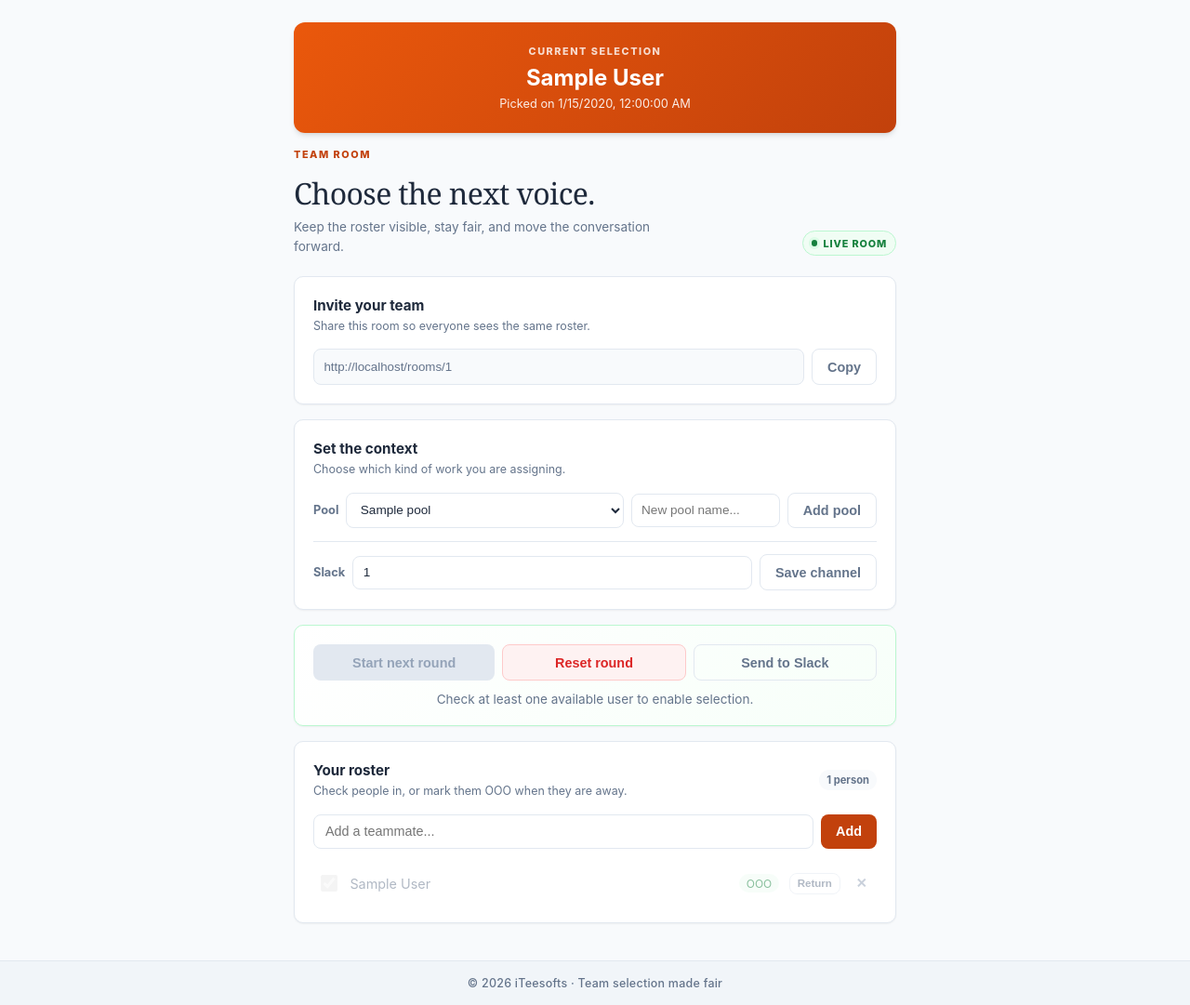
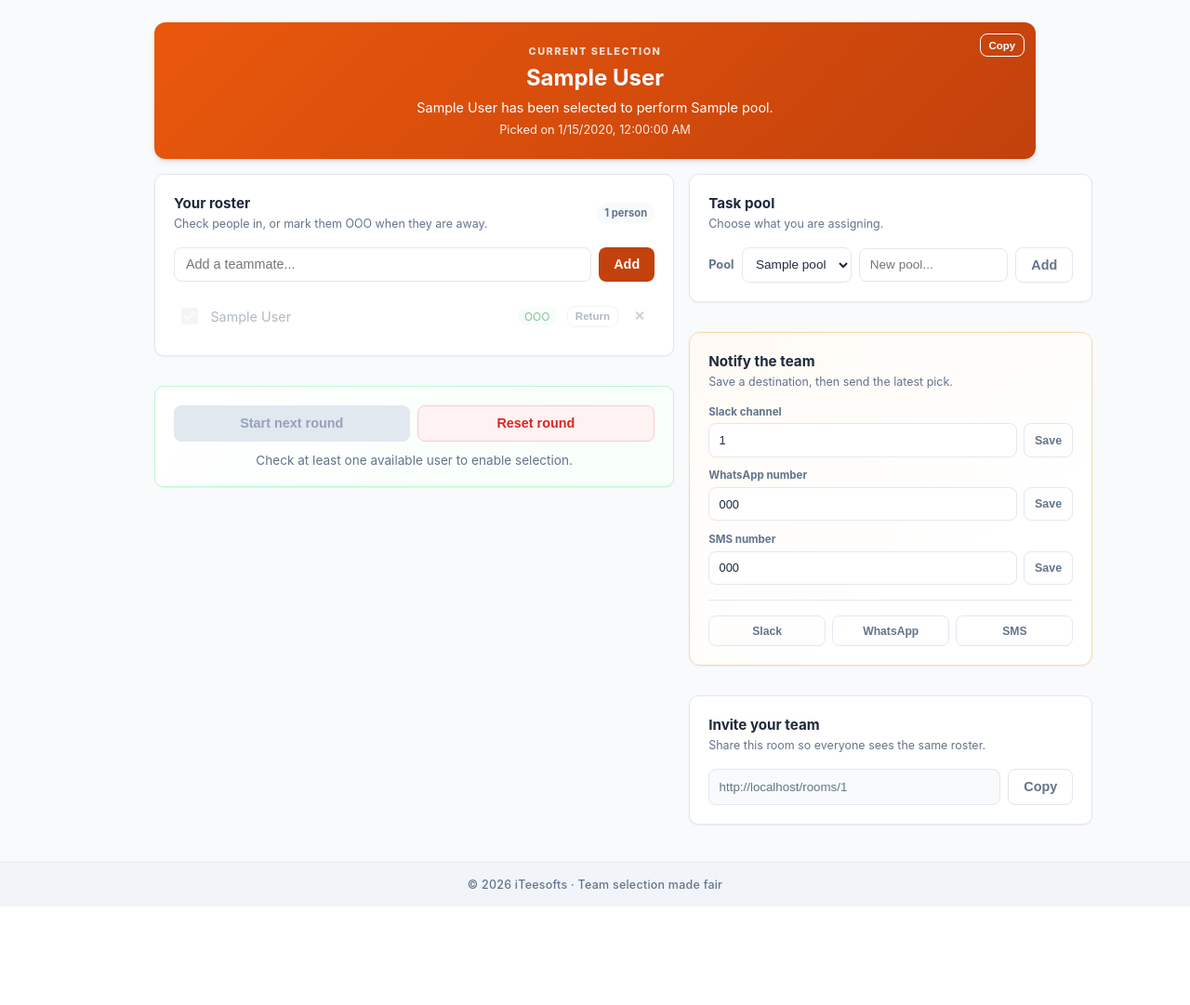
Before and after one commit to Stevesbitz/picker-pro, a FastAPI app: page /rooms/1 in a window 1280 px wide. Shown: the part 148-1229 px from the top of the page at 93% size. After the commit the page ends 1123 px from the top, so only its background shows below. Run offline with FastAPI, Linux system fonts and the light colour scheme; tables that the repository leaves empty hold one stand-in row (values such as "Sample post").

Commit message:
improvements

```diff
--- a/app/main.py
+++ b/app/main.py
@@ -11,10 +11,11 @@ from fastapi.responses import HTMLResponse, JSONResponse, RedirectResponse
 from fastapi.staticfiles import StaticFiles
 from fastapi.templating import Jinja2Templates
 from pydantic import BaseModel
-from app.schemas.rooms import AdminDashboardData, CreatePoolRequest, CreateRoomRequest, Room, RoomResponse, TaskPool, UpdateSlackChannelRequest
+from app.schemas.rooms import AdminDashboardData, CreatePoolRequest, CreateRoomRequest, Room, RoomResponse, TaskPool, UpdateNotificationDestinationRequest, UpdateSlackChannelRequest
 from app.schemas.users import CreateUserRequest, StateResponse, ToggleOOORequest, ToggleUserRequest, User
 from app.services.rooms import RoomService
 from app.services.slack import SlackNotifier, SlackNotifierError
+from app.services.notifications import NotificationError, SmsNotifier, WhatsAppNotifier
 from app.store import room_store
 
 BASE_DIR = Path(__file__).resolve().parent
@@ -27,6 +28,14 @@ def get_room_service() -> RoomService:
 
 def get_slack_notifier(channel_id: Optional[str] = None) -> SlackNotifier:
     return SlackNotifier(channel_id=channel_id)
+
+
+def get_whatsapp_notifier() -> WhatsAppNotifier:
+    return WhatsAppNotifier()
+
+
+def get_sms_notifier() -> SmsNotifier:
+    return SmsNotifier()
 
 app = FastAPI(
     title="pickerPro®",
@@ -129,7 +138,7 @@ def read_root(request: Request):
         name="index.html",
         context={
             "room": None,
-            "is_admin": is_authenticated_admin(request),
+            "is_admin": False,
             "is_login_page": False,
         },
     )
@@ -175,7 +184,7 @@ def read_room(request: Request, room_id: str):
         name="index.html",
         context={
             "room": room,
-            "is_admin": is_authenticated_admin(request),
+            "is_admin": False,
             "is_login_page": False,
         },
     )
@@ -219,6 +228,8 @@ def get_admin_system_status(request: Request):
         "storage_backend": type(room_store).__name__,
         "database_configured": bool(os.getenv("DATABASE_URL")),
         "slack_configured": get_slack_notifier().is_configured,
+        "whatsapp_configured": get_whatsapp_notifier().is_configured,
+        "sms_configured": get_sms_notifier().is_configured,
     }
 
 
@@ -258,6 +269,25 @@ def update_slack_channel(room_id: str, payload: UpdateSlackChannelRequest):
         raise HTTPException(status_code=404, detail="Room not found")
     room.slack_channel_id = payload.channel_id.strip() or None
     return service.save_room(room)
+
+
+def update_notification_destination(room_id: str, channel: str, payload: UpdateNotificationDestinationRequest):
+    service = get_room_service()
+    room = service.get_room(room_id)
+    if not room:
+        raise HTTPException(status_code=404, detail="Room not found")
+    setattr(room, f"{channel}_phone", payload.destination.strip() or None)
+    return service.save_room(room)
+
+
+@app.patch("/api/rooms/{room_id}/whatsapp-phone", response_model=Room)
+def update_whatsapp_phone(room_id: str, payload: UpdateNotificationDestinationRequest):
+    return update_notification_destination(room_id, "whatsapp", payload)
+
+
+@app.patch("/api/rooms/{room_id}/sms-phone", response_model=Room)
+def update_sms_phone(room_id: str, payload: UpdateNotificationDestinationRequest):
+    return update_notification_destination(room_id, "sms", payload)
 
 
 @app.get("/api/rooms/{room_id}/state", response_model=StateResponse)
@@ -349,3 +379,36 @@ def notify_slack(room_id: str, pool_id: Optional[str] = None):
     except SlackNotifierError as error:
         raise HTTPException(status_code=502, detail=str(error)) from error
     return {"status": "sent", "user": state.last_picked_user.name, "pool": pool.name}
+
+
+def notify_twilio_channel(room_id: str, channel: str, pool_id: Optional[str] = None):
+    state_store = get_room_state_or_404(room_id)
+    state = state_store.get_state(pool_id) if pool_id else state_store.get_state()
+    if not state.last_picked_user:
+        raise HTTPException(status_code=404, detail="No selected user to notify")
+
+    pools = get_room_service().list_pools(room_id)
+    pool = next((item for item in pools if item.id == (pool_id or "default")), None)
+    room = get_room_service().get_room(room_id)
+    if not pool or not room:
+        raise HTTPException(status_code=404, detail="Task pool or room not found")
+
+    destination = getattr(room, f"{channel}_phone")
+    notifier = get_whatsapp_notifier() if channel == "whatsapp" else get_sms_notifier()
+    if not notifier.is_configured or not destination:
+        raise HTTPException(status_code=503, detail=f"{channel.title()} notifications are not configured")
+    try:
+        notifier.send_assignment(state.last_picked_user, room.name, pool.name, destination)
+    except NotificationError as error:
+        raise HTTPException(status_code=502, detail=str(error)) from error
+    return {"status": "sent", "user": state.last_picked_user.name, "pool": pool.name}
+
+
+@app.post("/api/rooms/{room_id}/notify-whatsapp")
+def notify_whatsapp(room_id: str, pool_id: Optional[str] = None):
+    return notify_twilio_channel(room_id, "whatsapp", pool_id)
+
+
+@app.post("/api/rooms/{room_id}/notify-sms")
+def notify_sms(room_id: str, pool_id: Optional[str] = None):
+    return notify_twilio_channel(room_id, "sms", pool_id)
--- a/app/schemas/rooms.py
+++ b/app/schemas/rooms.py
@@ -8,6 +8,8 @@ class Room(BaseModel):
     name: str
     created_at: Optional[str] = None
     slack_channel_id: Optional[str] = None
+    whatsapp_phone: Optional[str] = None
+    sms_phone: Optional[str] = None
 
 
 class TaskPool(BaseModel):
@@ -28,6 +30,10 @@ class UpdateSlackChannelRequest(BaseModel):
     channel_id: str = ""
 
 
+class UpdateNotificationDestinationRequest(BaseModel):
+    destination: str = ""
+
+
 class RoomResponse(Room):
     share_url: str
 
--- a/app/static/admin.js
+++ b/app/static/admin.js
@@ -5,6 +5,8 @@
   const totalUsers = document.getElementById('statTotalUsers');
   const activeSessions = document.getElementById('statActiveSessions');
   const slackStatus = document.getElementById('slackStatus');
+  const whatsappStatus = document.getElementById('whatsappStatus');
+  const smsStatus = document.getElementById('smsStatus');
   const storageStatus = document.getElementById('storageStatus');
   const databaseStatus = document.getElementById('databaseStatus');
 
@@ -56,6 +58,10 @@
       const data = await response.json();
       slackStatus.textContent = data.slack_configured ? 'Connected' : 'Not configured';
       slackStatus.className = `status-pill ${data.slack_configured ? 'status-good' : 'status-neutral'}`;
+      whatsappStatus.textContent = data.whatsapp_configured ? 'Connected' : 'Not configured';
+      whatsappStatus.className = `status-pill ${data.whatsapp_configured ? 'status-good' : 'status-neutral'}`;
+      smsStatus.textContent = data.sms_configured ? 'Connected' : 'Not configured';
+      smsStatus.className = `status-pill ${data.sms_configured ? 'status-good' : 'status-neutral'}`;
       storageStatus.textContent = data.storage_backend.replace('RoomStore', ' storage').replace('Memory', 'Memory');
       storageStatus.className = 'status-pill status-good';
       databaseStatus.textContent = data.database_configured ? 'Configured' : 'In-memory mode';
--- a/app/static/room.js
+++ b/app/static/room.js
@@ -15,9 +15,13 @@
   const status = document.getElementById('status');
   const pickButton = document.getElementById('pickBtn');
   const notifySlackButton = document.getElementById('notifySlackBtn');
+  const notifyWhatsappButton = document.getElementById('notifyWhatsappBtn');
+  const notifySmsButton = document.getElementById('notifySmsBtn');
   const resultContainer = document.getElementById('resultContainer');
   const resultName = document.getElementById('resultName');
+  const resultAnnouncement = document.getElementById('resultAnnouncement');
   const resultTime = document.getElementById('resultTime');
+  const copyResultButton = document.getElementById('copyResultBtn');
   const modal = document.getElementById('thinkingModal');
   const shufflingName = document.getElementById('shufflingName');
   const poolSelect = document.getElementById('poolSelect');
@@ -25,6 +29,10 @@
   const rosterCount = document.getElementById('rosterCount');
   const slackChannelInput = document.getElementById('slackChannelInput');
   const saveSlackChannelButton = document.getElementById('saveSlackChannelBtn');
+  const whatsappPhoneInput = document.getElementById('whatsappPhoneInput');
+  const smsPhoneInput = document.getElementById('smsPhoneInput');
+  const saveWhatsappPhoneButton = document.getElementById('saveWhatsappPhoneBtn');
+  const saveSmsPhoneButton = document.getElementById('saveSmsPhoneBtn');
 
   async function request(path, options) {
     const response = await fetch(api(path), options);
@@ -60,16 +68,27 @@
   function render(state) {
     const { users, last_picked_user: lastPickedUser } = state;
     if (lastPickedUser) {
+      const poolName = poolSelect.options[poolSelect.selectedIndex]?.textContent || 'the selected';
       resultName.textContent = lastPickedUser.name;
+      resultAnnouncement.textContent = `${lastPickedUser.name} has been selected to perform ${poolName}.`;
       resultTime.textContent = `Picked on ${new Date(lastPickedUser.picked_at).toLocaleString()}`;
       resultTime.style.display = 'block';
+      copyResultButton.disabled = false;
+      copyResultButton.hidden = false;
       resultContainer.classList.remove('empty');
       notifySlackButton.disabled = false;
+      notifyWhatsappButton.disabled = false;
+      notifySmsButton.disabled = false;
     } else {
       resultName.textContent = 'No one picked yet';
+      resultAnnouncement.textContent = 'Your selection will appear here.';
       resultTime.style.display = 'none';
+      copyResultButton.disabled = true;
+      copyResultButton.hidden = true;
       resultContainer.classList.add('empty');
       notifySlackButton.disabled = true;
+      notifyWhatsappButton.disabled = true;
+      notifySmsButton.disabled = true;
     }
 
     userList.innerHTML = '';
@@ -201,6 +220,36 @@
     }
   }
 
+  async function savePhone(button, input, endpoint, label) {
+    button.disabled = true;
+    try {
+      await request(endpoint, {
+        method: 'PATCH',
+        headers: { 'Content-Type': 'application/json' },
+        body: JSON.stringify({ destination: input.value.trim() })
+      });
+      status.textContent = input.value.trim() ? `${label} number saved.` : `${label} number cleared.`;
+    } catch (error) {
+      window.showErrorToast(error, `Unable to save the ${label} number. Please try again.`);
+    } finally {
+      button.disabled = false;
+    }
+  }
+
+  async function notify(channel, button, label) {
+    button.disabled = true;
+    try {
+      await request(withPool(`/notify-${channel}`), { method: 'POST' });
+      status.textContent = `${label} notification sent.`;
+    } catch (error) {
+      status.textContent = error.message.includes('503')
+        ? `${label} notifications are not configured.`
+        : `Unable to send the ${label} notification.`;
+      window.showErrorToast(error, status.textContent);
+      button.disabled = false;
+    }
+  }
+
   document.getElementById('addUserBtn').addEventListener('click', addUser);
   newUserInput.addEventListener('keydown', (event) => { if (event.key === 'Enter') addUser(); });
   pickButton.addEventListener('click', pickUser);
@@ -223,16 +272,29 @@
       notifySlackButton.disabled = false;
     }
   });
+  notifyWhatsappButton.addEventListener('click', () => notify('whatsapp', notifyWhatsappButton, 'WhatsApp'));
+  notifySmsButton.addEventListener('click', () => notify('sms', notifySmsButton, 'SMS'));
   document.getElementById('copyLinkBtn').addEventListener('click', async () => {
     try {
       await navigator.clipboard.writeText(document.getElementById('shareLink').value);
       document.getElementById('copyLinkBtn').textContent = 'Copied';
     } catch (error) { window.showErrorToast(error, 'Unable to copy the room link. Please try again.'); }
   });
+  copyResultButton.addEventListener('click', async () => {
+    try {
+      await navigator.clipboard.writeText(resultAnnouncement.textContent);
+      copyResultButton.textContent = 'Copied';
+      setTimeout(() => { copyResultButton.textContent = 'Copy'; }, 1600);
+    } catch (error) {
+      window.showErrorToast(error, 'Unable to copy the selection message.');
+    }
+  });
   poolSelect.addEventListener('change', () => { activePoolId = poolSelect.value; fetchState(); });
   document.getElementById('addPoolBtn').addEventListener('click', addPool);
   newPoolInput.addEventListener('keydown', (event) => { if (event.key === 'Enter') addPool(); });
   saveSlackChannelButton.addEventListener('click', saveSlackChannel);
+  saveWhatsappPhoneButton.addEventListener('click', () => savePhone(saveWhatsappPhoneButton, whatsappPhoneInput, '/whatsapp-phone', 'WhatsApp'));
+  saveSmsPhoneButton.addEventListener('click', () => savePhone(saveSmsPhoneButton, smsPhoneInput, '/sms-phone', 'SMS'));
 
   fetchPools().then(fetchState).catch((error) => { status.textContent = 'Unable to load task pools.'; console.error(error); });
   setInterval(fetchState, 2500);
--- a/app/static/styles.css
+++ b/app/static/styles.css
@@ -59,6 +59,7 @@ main {
 
 body:has(.home-hero) main { max-width: 900px; padding-top: clamp(2rem, 7vw, 5rem); }
 body:has(.admin-shell) main { max-width: 980px; }
+body:has(.room-workspace) main { max-width: 980px; }
 
 footer {
   width: 100%;
@@ -182,6 +183,7 @@ h2 { margin-top: 0; font-size: 1.1rem; }
 }
 
 .result-box {
+  position: relative;
   border-radius: 12px;
   background: linear-gradient(135deg, #ea580c, #c2410c);
   color: #ffffff;
@@ -200,8 +202,16 @@ h2 { margin-top: 0; font-size: 1.1rem; }
 }
 
 .result-name { font-size: 1.5rem; font-weight: 700; }
+.result-announcement { max-width: 32rem; margin: 0.45rem auto 0; font-size: 0.9rem; line-height: 1.45; }
 .result-kicker { margin: 0 0 0.45rem; font-size: 0.68rem; font-weight: 800; letter-spacing: 0.14em; text-transform: uppercase; opacity: 0.8; }
 .result-time { display: none; font-size: 0.8rem; margin-top: 0.35rem; opacity: 0.9; }
+.result-copy-btn { position: absolute; top: 0.75rem; right: 0.75rem; padding: 0.35rem 0.55rem; border: 1px solid currentColor; background: transparent; color: inherit; font-size: 0.72rem; }
+.result-box.empty .result-copy-btn,
+.result-copy-btn:disabled,
+.result-copy-btn[hidden] { display: none !important; }
+
+.room-workspace { display: grid; grid-template-columns: minmax(0, 1.2fr) minmax(280px, 0.8fr); gap: 1rem; align-items: start; }
+.room-primary-column, .room-secondary-column { display: grid; gap: 1rem; min-width: 0; }
 
 .controls-row { display: flex; gap: 0.5rem; }
 .controls-row button { flex: 1; }
@@ -214,6 +224,14 @@ h2 { margin-top: 0; font-size: 1.1rem; }
 .slack-channel-row { display: flex; align-items: center; gap: 0.5rem; margin-top: 0.85rem; padding-top: 0.85rem; border-top: 1px solid var(--border-color); }
 .slack-channel-row label { color: var(--text-secondary); font-size: 0.8rem; font-weight: 700; white-space: nowrap; }
 .slack-channel-row input { min-width: 0; flex: 1; padding: 0.6rem 0.65rem; border: 1px solid var(--border-color); border-radius: 8px; background: var(--bg-surface); color: var(--text-primary); font-size: 0.85rem; }
+.notify-card { border-color: #fed7aa; background: linear-gradient(145deg, #fffaf5, #ffffff 68%); }
+.notification-destination { margin-top: 0.8rem; }
+.notification-destination label { display: block; margin-bottom: 0.35rem; color: var(--text-secondary); font-size: 0.72rem; font-weight: 700; }
+.destination-row { display: flex; gap: 0.45rem; }
+.destination-row input { min-width: 0; flex: 1; padding: 0.6rem 0.65rem; border: 1px solid var(--border-color); border-radius: 8px; background: var(--bg-surface); color: var(--text-primary); font-size: 0.8rem; }
+.destination-row button { padding: 0.55rem 0.7rem; font-size: 0.78rem; }
+.notification-actions { display: grid; grid-template-columns: repeat(3, 1fr); gap: 0.45rem; margin-top: 1rem; padding-top: 1rem; border-top: 1px solid var(--border-color); }
+.notification-actions button { min-width: 0; padding: 0.55rem 0.35rem; font-size: 0.76rem; }
 .badge.ooo { background: var(--danger-bg); color: var(--danger); }
 .ooo-btn { padding: 0.3rem 0.5rem; font-size: 0.72rem; }
 
@@ -249,11 +267,6 @@ button, .btn-link {
 
 .status { margin-top: 0.75rem; font-size: 0.85rem; color: var(--text-secondary); text-align: center; }
 
-.room-intro-row { display: flex; align-items: end; justify-content: space-between; gap: 1rem; margin: 0.25rem 0 1.35rem; }
-.room-page-title { margin: 0; font-family: Georgia, "Times New Roman", serif; font-size: 2rem; font-weight: 500; letter-spacing: -0.02em; }
-.room-page-description { max-width: 420px; margin: 0.35rem 0 0; color: var(--text-secondary); font-size: 0.85rem; line-height: 1.5; }
-.room-pulse { display: inline-flex; align-items: center; gap: 0.4rem; padding: 0.35rem 0.55rem; border: 1px solid #bbf7d0; border-radius: 999px; background: var(--success-bg); color: var(--success); font-size: 0.68rem; font-weight: 800; white-space: nowrap; text-transform: uppercase; letter-spacing: 0.08em; }
-.room-pulse span { width: 0.4rem; height: 0.4rem; border-radius: 50%; background: var(--success); box-shadow: 0 0 0 3px #dcfce7; }
 .compact-heading { margin-bottom: 0.85rem; }
 .compact-heading strong, .roster-heading strong { font-size: 0.95rem; }
 .compact-heading p, .roster-heading p { margin: 0.25rem 0 0; color: var(--text-secondary); font-size: 0.78rem; line-height: 1.4; }
@@ -366,8 +379,6 @@ ul.user-list li label.user-ooo { color: var(--text-secondary); }
   .admin-heading { align-items: start; flex-direction: column; }
   .admin-callout { align-items: start; flex-direction: column; }
   .admin-callout span { text-align: left; }
-  .room-intro-row { align-items: start; flex-direction: column; }
-  .room-page-title { font-size: 1.75rem; }
   .controls-row { flex-wrap: wrap; }
   .controls-row button { flex: 1 1 9rem; }
   .pool-row { align-items: stretch; flex-wrap: wrap; }
@@ -377,6 +388,7 @@ ul.user-list li label.user-ooo { color: var(--text-secondary); }
   .slack-channel-row { align-items: stretch; flex-wrap: wrap; }
   .slack-channel-row label { width: 100%; }
   .slack-channel-row input { flex: 1 1 10rem; }
+  .room-workspace { grid-template-columns: 1fr; }
 }
 
 .admin-grid { display: grid; grid-template-columns: repeat(auto-fit, minmax(130px, 1fr)); gap: 0.75rem; margin-bottom: 1.25rem; }
--- a/app/templates/pages/admin.html
+++ b/app/templates/pages/admin.html
@@ -34,6 +34,8 @@
     <div class="admin-section-heading"><div><h3>Integrations</h3><p>Check the services that connect pickerPro to your team.</p></div></div>
     <div class="admin-status-list">
       <div class="admin-status-row"><div><strong>Slack notifications</strong><span>Send selected users to configured channels.</span></div><span id="slackStatus" class="status-pill">Checking</span></div>
+      <div class="admin-status-row"><div><strong>WhatsApp notifications</strong><span>Send selected users through Twilio WhatsApp.</span></div><span id="whatsappStatus" class="status-pill">Checking</span></div>
+      <div class="admin-status-row"><div><strong>SMS notifications</strong><span>Send selected users through Twilio SMS.</span></div><span id="smsStatus" class="status-pill">Checking</span></div>
     </div>
   </section>
 
--- a/app/templates/pages/room.html
+++ b/app/templates/pages/room.html
@@ -1,54 +1,13 @@
 <section id="resultContainer" class="result-box empty" aria-live="polite">
   <p class="result-kicker">Current selection</p>
   <div id="resultName" class="result-name">Ready when you are</div>
+  <div id="resultAnnouncement" class="result-announcement">Your selection will appear here.</div>
   <div id="resultTime" class="result-time"></div>
+  <button id="copyResultBtn" class="result-copy-btn" type="button" disabled hidden aria-label="Copy selection message">Copy</button>
 </section>
 
-<section class="room-intro-row">
-  <div>
-    <p class="eyebrow">Team room</p>
-    <h2 class="room-page-title">Choose the next voice.</h2>
-    <p class="room-page-description">Keep the roster visible, stay fair, and move the conversation forward.</p>
-  </div>
-  <div class="room-pulse"><span></span>Live room</div>
-</section>
-
-<section class="card share-card">
-  <div class="section-heading compact-heading">
-    <div><strong>Invite your team</strong><p>Share this room so everyone sees the same roster.</p></div>
-  </div>
-  <div class="share-row">
-    <input id="shareLink" class="share-link" value="{{ request.url }}" readonly aria-label="Shareable room link" />
-    <button id="copyLinkBtn" class="btn-secondary">Copy</button>
-  </div>
-</section>
-
-<section class="card setup-card">
-  <div class="section-heading compact-heading">
-    <div><strong>Set the context</strong><p>Choose which kind of work you are assigning.</p></div>
-  </div>
-  <div class="pool-row">
-    <label for="poolSelect">Pool</label>
-    <select id="poolSelect" aria-label="Task pool"></select>
-    <input type="text" id="newPoolInput" placeholder="New pool name..." maxlength="40" />
-    <button id="addPoolBtn" class="btn-secondary">Add pool</button>
-  </div>
-  <div class="slack-channel-row">
-    <label for="slackChannelInput">Slack</label>
-    <input type="text" id="slackChannelInput" placeholder="e.g. C0123456789" maxlength="80" value="{{ room.slack_channel_id or '' }}" />
-    <button id="saveSlackChannelBtn" class="btn-secondary">Save channel</button>
-  </div>
-</section>
-
-<section class="card action-card">
-  <div class="controls-row">
-    <button id="pickBtn" class="btn-primary">Pick next person <span aria-hidden="true">→</span></button>
-    <button id="resetRoundBtn" class="btn-secondary">Reset round</button>
-    <button id="notifySlackBtn" class="btn-secondary" disabled>Send to Slack</button>
-  </div>
-  <div id="status" class="status"></div>
-</section>
-
+<div class="room-workspace">
+  <div class="room-primary-column">
     <section class="card roster-card">
       <div class="section-heading roster-heading">
         <div><strong>Your roster</strong><p>Check people in, or mark them OOO when they are away.</p></div>
@@ -62,6 +21,72 @@
       <div id="emptyState" class="empty-state">Your roster is empty. Add a teammate to get started.</div>
     </section>
 
+    <section class="card action-card">
+      <div class="controls-row">
+        <button id="pickBtn" class="btn-primary">Pick next person <span aria-hidden="true">→</span></button>
+        <button id="resetRoundBtn" class="btn-secondary">Reset round</button>
+      </div>
+      <div id="status" class="status"></div>
+    </section>
+  </div>
+
+  <aside class="room-secondary-column" aria-label="Room settings">
+    <section class="card setup-card">
+      <div class="section-heading compact-heading">
+        <div><strong>Task pool</strong><p>Choose what you are assigning.</p></div>
+      </div>
+      <div class="pool-row">
+        <label for="poolSelect">Pool</label>
+        <select id="poolSelect" aria-label="Task pool"></select>
+        <input type="text" id="newPoolInput" placeholder="New pool..." maxlength="40" />
+        <button id="addPoolBtn" class="btn-secondary">Add</button>
+      </div>
+    </section>
+
+    <section class="card notify-card">
+      <div class="section-heading compact-heading">
+        <div><strong>Notify the team</strong><p>Save a destination, then send the latest pick.</p></div>
+      </div>
+      <div class="notification-destination">
+        <label for="slackChannelInput">Slack channel</label>
+        <div class="destination-row">
+          <input type="text" id="slackChannelInput" placeholder="e.g. C0123456789" maxlength="80" value="{{ room.slack_channel_id or '' }}" />
+          <button id="saveSlackChannelBtn" class="btn-secondary">Save</button>
+        </div>
+      </div>
+      <div class="notification-destination">
+        <label for="whatsappPhoneInput">WhatsApp number</label>
+        <div class="destination-row">
+          <input type="tel" id="whatsappPhoneInput" placeholder="e.g. +15551234567" maxlength="30" value="{{ room.whatsapp_phone or '' }}" />
+          <button id="saveWhatsappPhoneBtn" class="btn-secondary">Save</button>
+        </div>
+      </div>
+      <div class="notification-destination">
+        <label for="smsPhoneInput">SMS number</label>
+        <div class="destination-row">
+          <input type="tel" id="smsPhoneInput" placeholder="e.g. +15551234567" maxlength="30" value="{{ room.sms_phone or '' }}" />
+          <button id="saveSmsPhoneBtn" class="btn-secondary">Save</button>
+        </div>
+      </div>
+      <div class="notification-actions">
+        <button id="notifySlackBtn" class="btn-secondary" disabled>Slack</button>
+        <button id="notifyWhatsappBtn" class="btn-secondary" disabled>WhatsApp</button>
+        <button id="notifySmsBtn" class="btn-secondary" disabled>SMS</button>
+      </div>
+    </section>
+
+    <section class="card share-card">
+      <div class="section-heading compact-heading">
+        <div><strong>Invite your team</strong><p>Share this room so everyone sees the same roster.</p></div>
+      </div>
+      <div class="share-row">
+        <input id="shareLink" class="share-link" value="{{ request.url }}" readonly aria-label="Shareable room link" />
+        <button id="copyLinkBtn" class="btn-secondary">Copy</button>
+      </div>
+    </section>
+  </aside>
+</div>
+
 <div id="thinkingModal" class="modal-overlay">
   <div class="modal-card">
     <div class="spinner"></div>
```
Also changed, not shown: app/services/notifications.py (added, +88 -0 lines), app/store/db.py (+17 -3 lines), tests/test_main.py (+41 -0 lines), tests/test_notifications.py (added, +48 -0 lines), README.md. Lines whose indentation alone changed are shown as unchanged.
